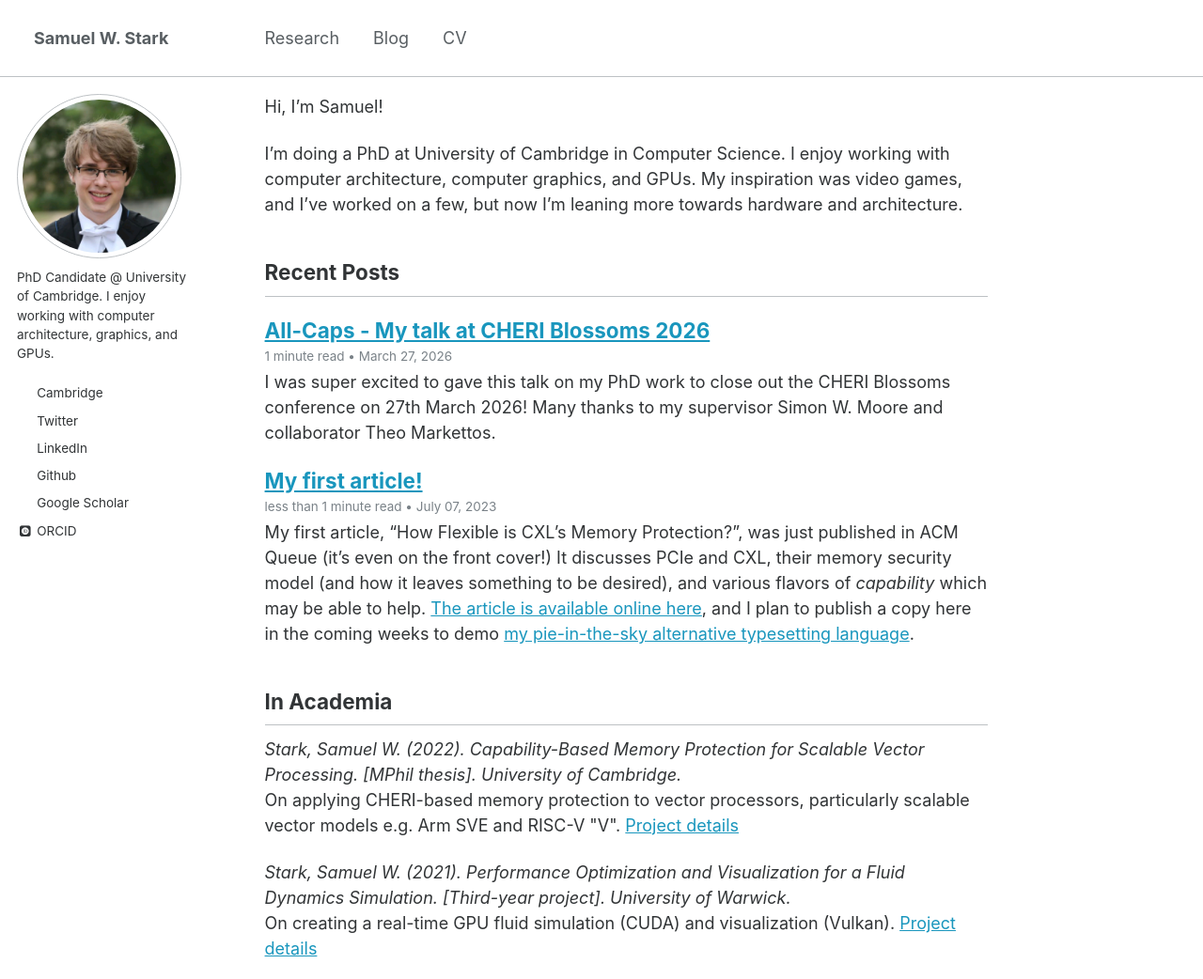
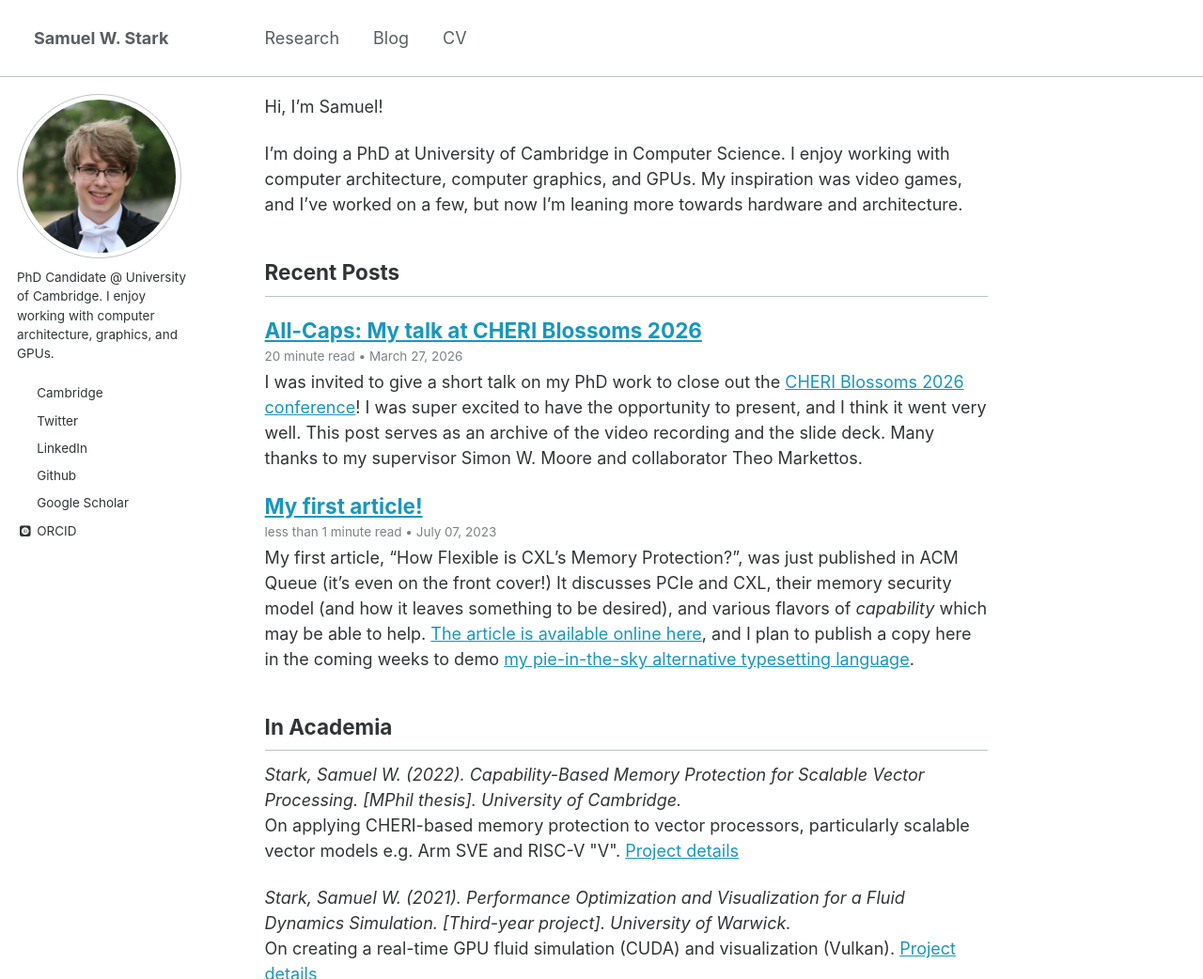
Before and after one commit to theturboturnip/theturboturnip.github.io, a Jekyll site: the page built from _pages/about.md, in a window 1280 px wide and 1335 px high, cut to the strip 0-1042 px from the top of the window. Shown: the whole strip at 94% size. Built offline with Jekyll 4.4.1, drawn with Linux system fonts in a browser that asks for light colours; some web fonts are replaced; an icon font too large for the unit is left out.

Commit message:
Update CHERI Blossoms post to include slides

```diff
--- a/_posts/2026-03-27-cheri-blossoms-presentation.md
+++ b/_posts/2026-03-27-cheri-blossoms-presentation.md
@@ -1,25 +1,40 @@
 ---
 layout: single
-title:  "All-Caps - My talk at CHERI Blossoms 2026"
+title:  "All-Caps: My talk at CHERI Blossoms 2026"
 date: 2026-03-27
 permalink: /posts/2026/03/cheri-blossoms-all-caps
 categories:
-  - PhD
+  - Research
 tags:
+  - phd
   - cheri
   - publications
 author_profile: true
+read_time_minutes: 20
 ---
 
-I was super excited to gave this talk on my PhD work to close out the CHERI Blossoms conference on 27th March 2026!
+I was invited to give a short talk on my PhD work to close out the [CHERI Blossoms 2026 conference](https://cheri-alliance.org/events/cheri-blossoms-conference-2026)!
+I was super excited to have the opportunity to present, and I think it went very well.
+This post serves as an archive of the video recording and the slide deck.
 Many thanks to my supervisor Simon W. Moore and collaborator Theo Markettos.
 
+## Video
+
 <div class="video-wrapper"><iframe src="https://www.youtube-nocookie.com/embed/qV_4stih5tc" title="YouTube video player" frameborder="0" allow="accelerometer; autoplay; clipboard-write; encrypted-media; gyroscope; picture-in-picture" allowfullscreen></iframe></div>
+
+Note: the actual talk was given on the 27th March 2026, but the video was published later, and this post was written and published on the 16th July 2026.
+
+## Slides
+
+<div class="video-wrapper"><iframe src="/files/2026-03-27-Samuel-Stark-All-Caps-CHERI-Blossoms-2026.pdf"></iframe></div>
+
+These slides were published a while after the presentation, hence the inaccurate date.
+They can be directly downloaded [here.](/files/2026-03-27-Samuel-Stark-All-Caps-CHERI-Blossoms-2026.pdf)
+
+## Summary
 
 CHERI's capability system has shown to be secure and incredibly flexible. It can layer on top of virtual memory, or operate in single-address-space systems (e.g. CHERIoT and CheriOS). It can be used in the kernel as well as userspace (e.g. CheriBSD, Paul Metzger's work on deprivileged GPU drivers, and CHERI CAPIO), providing both with fine-grained spatial memory safety. It can even extend beyond the CPU to trusted hardware peripherals (e.g. CHERI-SIMT) — but not all peripherals can be trusted. Untrusted hardware, well, can't be trusted to store CHERI capabilities or manipulate them correctly. What other kinds of capability are there, and how can they fill the gaps to provide full system protection, unified with CHERI?
 
 This talk explores other kinds of capability system, starting with the very first systems from the 1960s, splitting them into two broad categories of 'C-list' and 'Ticket' capabilities. We explore the pros and cons of these kinds of systems, where they are suitable and where they aren't, and evaluate this in practice by looking at a new I/O-focused system from the University of Cambridge based on cryptographic verification. Just as CHERI can compose with virtual memory, we demonstrate how this system can layer with I/O virtual memory and host-bound CHERI to step closer towards full system protection. It also includes the history of capability systems, insights on how to develop new ones, and how we can apply the principles of capabilities everywhere to make our systems safer.
 
 We also discuss the future of secure computing, challenges in adopting CHERI specifically in I/O, opportunities in adopting CHERI principles in I/O, and integrating these alternate capability systems with CHERI.
-
-Note: this post was written and published on the 16th July 2026, but I have set the date to that of the actual talk for convenience.
```
Also changed, not shown: 1 other file.
